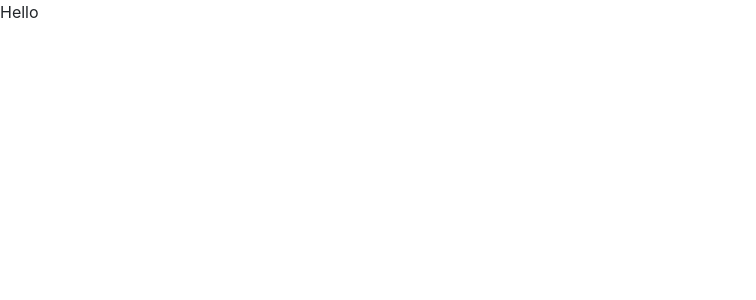
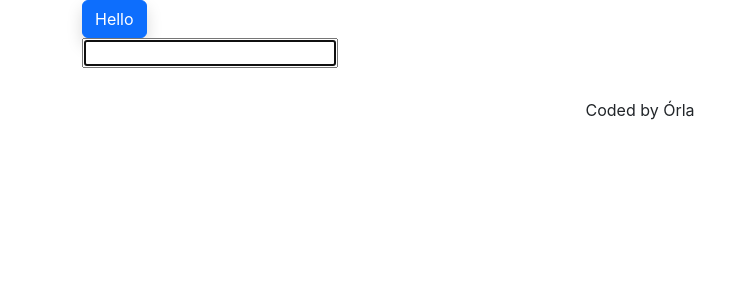
Before and after one commit to OrlaNu/dictionaryreact, a React (Create React App) app: page / in a window 1280 px wide. Shown: the top 300 px of the page, without its empty margins (0-756 px from the left). Built offline with nearby package versions, Linux system fonts and the light colour scheme.

Commit message:
Input search form for Dictionary

```diff
--- a/src/App.css
+++ b/src/App.css
@@ -0,0 +1,4 @@
+.App-footer {
+    text-align: center;
+    margin: 30px 0px;
+}
--- a/src/App.js
+++ b/src/App.js
@@ -1,11 +1,20 @@
 import './App.css';
+import Dictionary from './Components/Dictionary'
 
 function App() {
   return (
     <div className="App">
+      <div className='container'>
       <header>
-        Hello
+        <a href="#" className="btn btn-primary shadow">Hello</a>
       </header>
+      <main>
+        <Dictionary />
+      </main>
+      <footer className='App-footer'>
+        Coded by Órla
+      </footer>
+      </div>
     </div>
   );
 }
--- /dev/null
+++ b/src/Components/Dictionary.js
@@ -0,0 +1,27 @@
+import React, { useState } from "react";
+import "./Dictionary.css";
+
+export default function Dictionary(){
+    let [keyword, setKeyword] = useState("");
+
+    function search(event) {
+        event.preventDefault();
+        alert(`Searching for ${keyword}`);
+    }
+
+    function handleKeywordChange(event){
+        setKeyword(event.target.value);
+    }
+
+    return <div className="Dictionary">
+        <form onSubmit={search}>
+            <input type="search" onChange={handleKeywordChange} autoFocus={true}/>
+        </form>
+    </div>;
+}
+
+// OnSubmit is an event listener. Listening to the function search
+// When form is subbmitted the search function is called
+// search(event) - recieves the event and prevents default behaviour which is reloading the page on submit
+// useState is used as the value will change within the lifecycle of the component
+// handleKeywordChange sets/updates the state of keyword to event.target.value of the searched word. Value of searched word is storded in the state
```
Also changed, not shown: src/Components/Dictionary.css (added).
